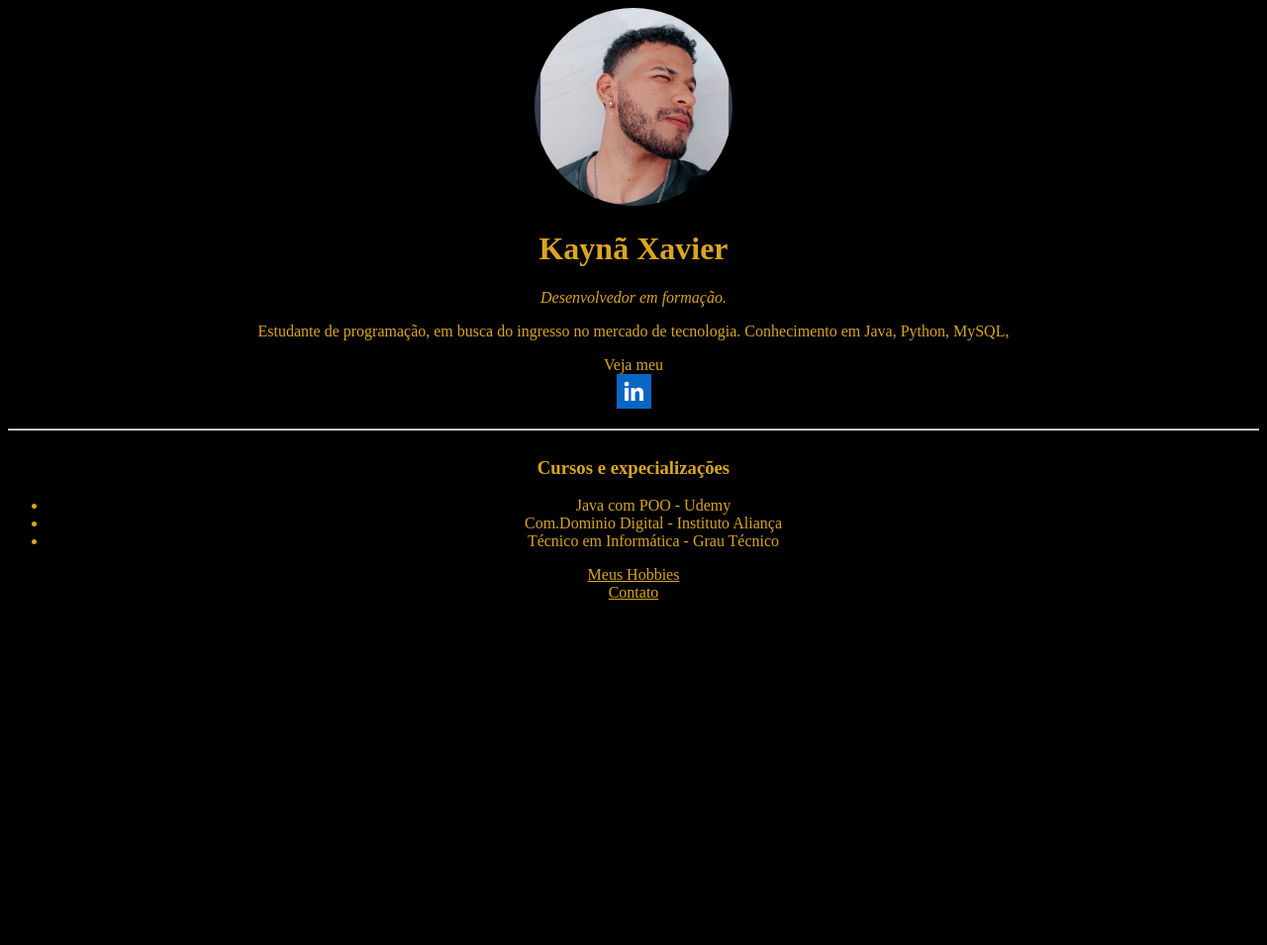
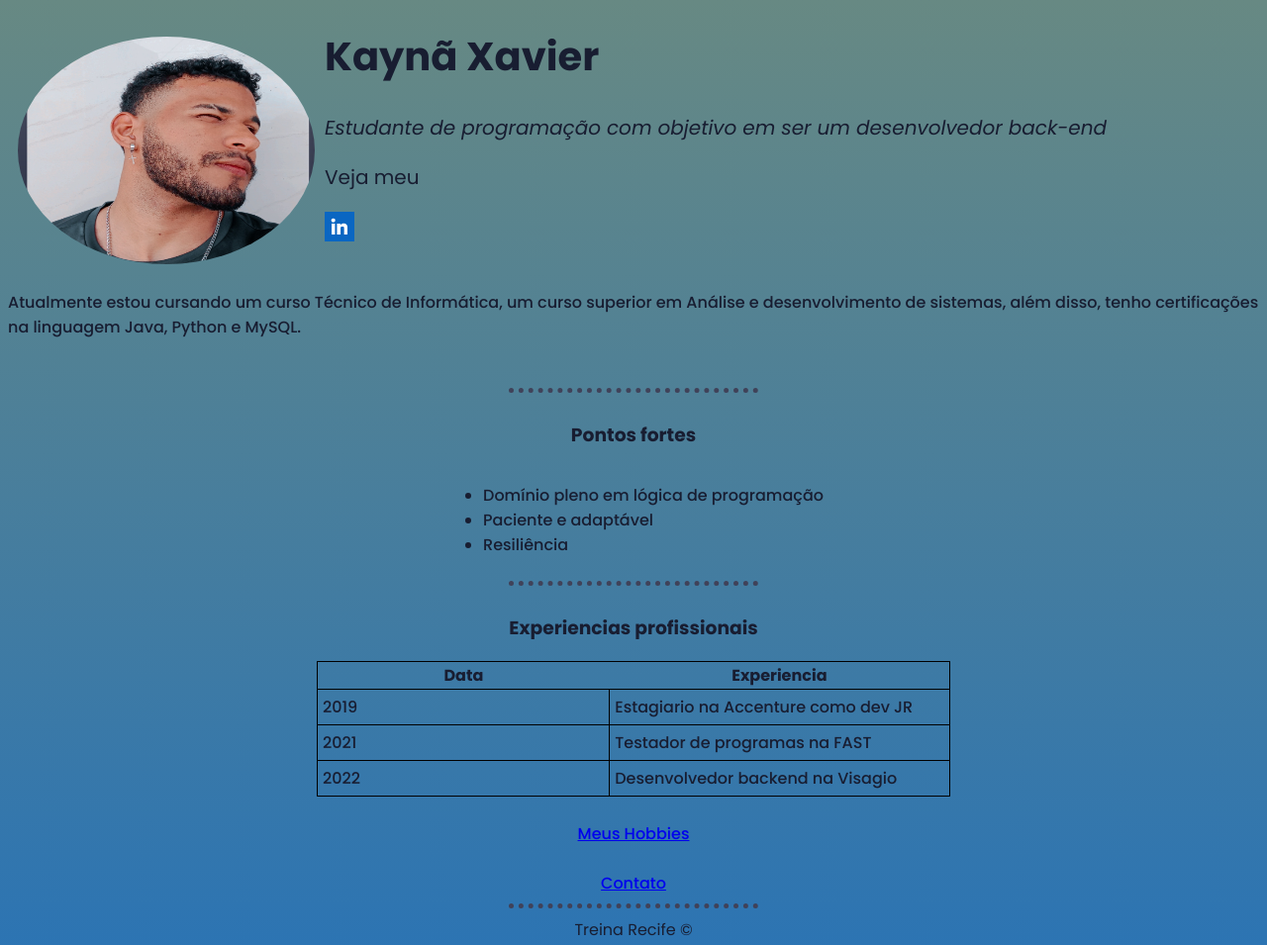
Before and after one commit to kxsilva/paginapessoalTreina, a plain HTML site: page index.html in a window 1280 px wide. Shown: the whole page at 99% size. Before the commit the page ends 800 px from the top, so only its background shows below. Drawn offline with Linux system fonts and the light colour scheme.

Commit message:
Atualização 09/01/2023

```diff
--- a/CSS/styles.css
+++ b/CSS/styles.css
@@ -1,27 +1,69 @@
-*{
-    background-color: black;
-    color: #DAA520;
+
+body{
+    background: linear-gradient(#678983, #2C74B3);
+    background-repeat: no-repeat;
+    color: #181D31;
+    font-family: 'Poppins', sans-serif;
 }
 
-.first{
-    justify-content: center;
-    text-align: center;
+.div1{
+    font-size: 20px;
+}
+
+.perfil{
+    border-radius: 100%;
+    float: left;
+    margin: 10px;
+}
+
+table, tr, td{
+    width: 50vw;
+    border: black solid 1px ;
+    border-collapse: collapse;
+    padding: 5px;
+}
+
+.linkedin{
+    transition: 0.3s ease-in-out;
+}
+.linkedin:hover{
+    width: 40px;
+    height: 40px;
+}
+
+a{
+    transition: 80ms;
+}
+a:hover{
+    font-size: 125%;
+}
+
+hr{
+
+    border-style: dotted none none none;
+    border-width: 5px;
+    height: 1px;
+    width: 20%;
+    border-color: hsl(235, 16%, 30%);
 
 }
 
-.perfil {
-    width: 200x;
-    height: 200px;
-    border-radius: 100%;
+.conteudo1{
+    width: 100%;
+    display: flex;
+    flex-direction: column;
+    justify-content: center;
+    align-items: center;
+    font-size: 16px;
+    font-weight: 500;
 }
 
-.icone {
-    width: 35px;
-    height: 35px;
+
+.conteudo2{
+    width: 100%;
+    display: flex;
+    flex-direction: column;
+    justify-content: center;
+    align-items: center;
+    font-weight: 500;
 }
-
-.second{
-    display: flex;
-    text-align: center;
-    flex-direction: column;
-}
--- a/index.html
+++ b/index.html
@@ -3,53 +3,98 @@
 
 <head>
     <meta charset="UTF-8">
-    <title>⚡Kaynã Xavier⚡</title>
+    <title>⚡ Kaynã Xavier</title>
     <link rel="stylesheet" href="CSS/styles.css">
-    <link rel="stylesheet" href="path/to/font-awesome/css/font-awesome.min.css">
-
+    <link rel="preconnect" href="https://fonts.googleapis.com">
+    <link rel="preconnect" href="https://fonts.gstatic.com" crossorigin>
+    <link
+        href="https://fonts.googleapis.com/css2?family=Poppins:ital,wght@0,100;0,200;0,300;0,400;0,500;0,600;0,700;0,900;1,100;1,200;1,300;1,400;1,500;1,600;1,700;1,900&display=swap"
+        rel="stylesheet">
 </head>
 
 <body>
-    <div class="first">
-        <img src="img/fotopag.jpeg" class="perfil">
+
+    <div class="div1">
+
+
+        <img class="perfil" src="img/fotopag.jpeg" alt="" width="300px" height="230px">
+
         <h1>Kaynã Xavier</h1>
         <p>
             <em>
-                Desenvolvedor em formação.
+                Estudante de programação com objetivo em ser um desenvolvedor back-end
             </em>
 
         </p>
 
-        <p>
-            Estudante de programação, em busca do ingresso no mercado de tecnologia.
-            Conhecimento em Java, Python, MySQL,
-        </p>
-
-        <p class="meulink">Veja meu <br>
-            <a href="">
-                <img src="img/linkedin.png" class="icone">
-            </a>
-        </p>
+        <p>Veja meu </p><a href=""><img src="img/linkedin.png" width="30px" height="30px" class="linkedin"></a>
 
 
     </div>
+
+    <br>
+
+
+    <div class="conteudo1">
+        <p>Atualmente estou cursando um curso Técnico de Informática, um curso superior em Análise e desenvolvimento
+            de sistemas, além disso, tenho certificações na linguagem Java, Python e MySQL.
+        </p>
+        <br>
+        <hr>
+        <h3>Pontos fortes</h3>
+
+    <ul>
+        <li>Domínio pleno em lógica de programação</li>
+        <li>Paciente e adaptável</li>
+        <li>Resiliência</li>
+    </ul>
     <hr>
-    <div class="second">
-        <div class="lista">
-            <h3>Cursos e expecializações</h3>
+    </div>
 
-            <ul>
-                <li>Java com POO - Udemy</li>
-                <li>Com.Dominio Digital - Instituto Aliança</li>
-                <li>Técnico em Informática - Grau Técnico</li>
-            </ul>
-        </div>
-        <div class="links">
-            <a href="hobbies.html">Meus Hobbies </a>
-            <br>
-            <a href="contato.html">Contato</a>
-        </div>
+    <div class="conteudo2">
+        <table>
+            <thead>
+                <h3>Experiencias profissionais</h3>
+                <tr>
+
+                </tr>
+                <tr>
+                    <th>Data</th>
+                    <th>Experiencia</th>
+                </tr>
+
+            </thead>
+
+            <tbody>
+
+                <tr>
+                    <td>2019</td>
+                    <td>Estagiario na Accenture como dev JR</td>
+                </tr>
+
+                <tr>
+                    <td>2021</td>
+                    <td>Testador de programas na FAST</td>
+                </tr>
+
+                <tr>
+                    <td>2022</td>
+                    <td>Desenvolvedor backend na Visagio</td>
+                </tr>
+            </tbody>
+
+        </table>
+        <br>
+        <a href="hobbies.html">Meus Hobbies</a>
+        <br>
+        <a href="contato.html">Contato</a>
     </div>
+
+
+    <hr>
+    <footer style="text-align: center;">
+        Treina Recife &COPY;
+    </footer>
 </body>
 
 </html>
```
Also changed, not shown: contato.html (+1 -14 lines), hobbies.html (+1 -0 lines).
